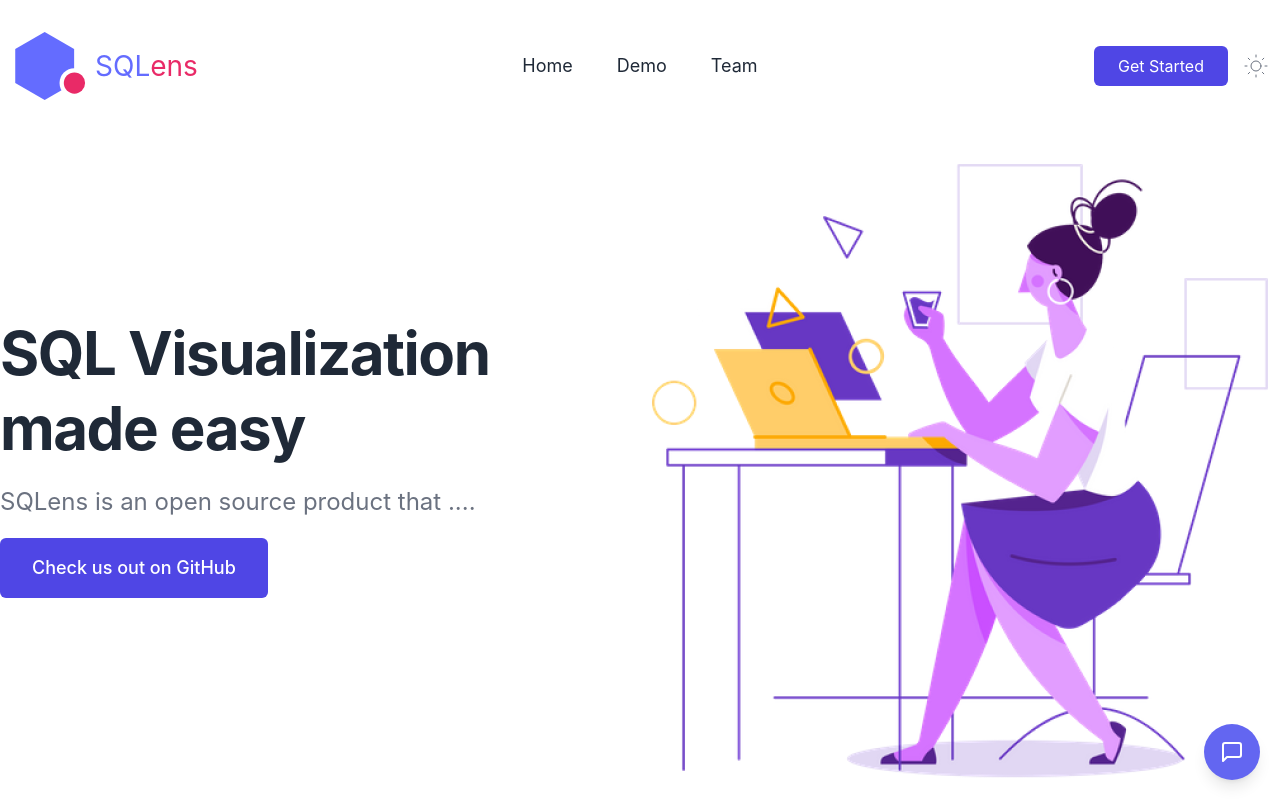
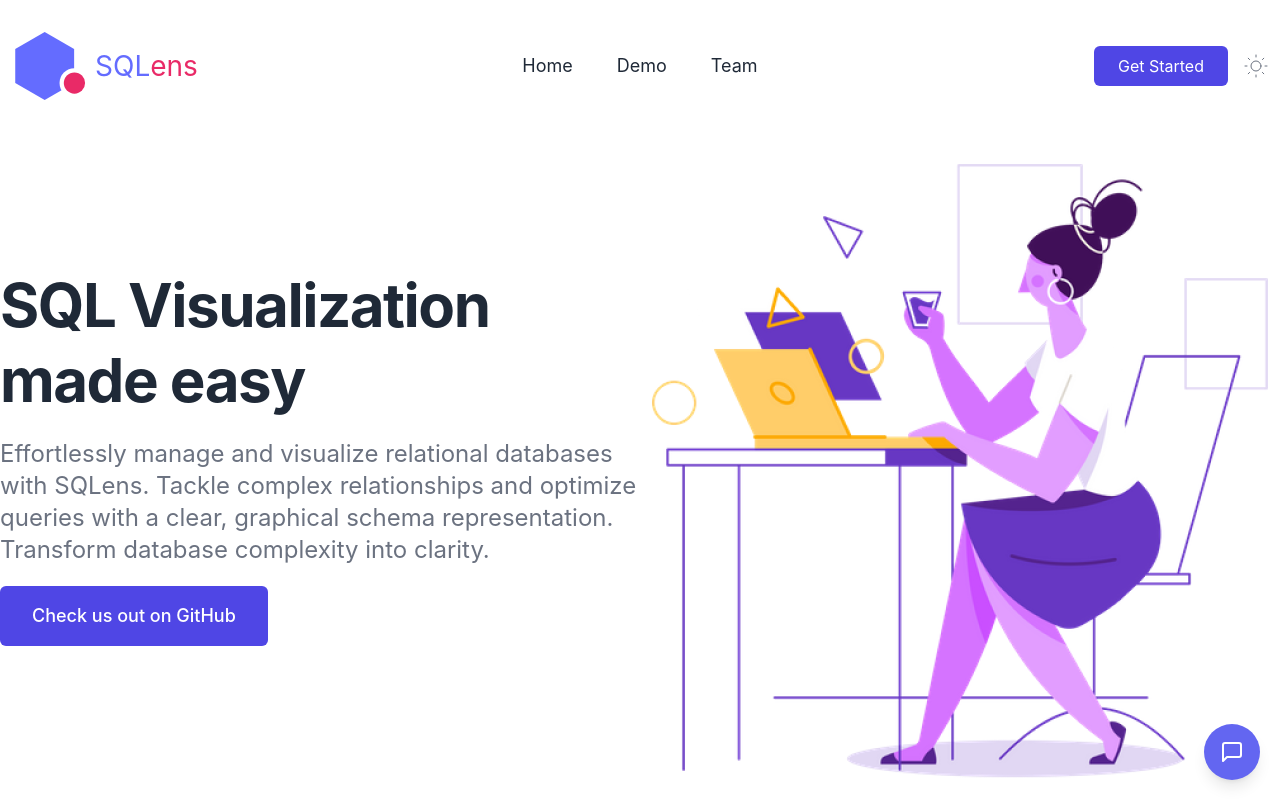
Before and after one commit to SQLens/Launch, a Next.js app: page / in a window 1280 px wide. Shown: the top 800 px of the page. Built offline with nearby package versions, Linux system fonts and the light colour scheme.

Commit message:
updates landing copy, breaks for formatting

```diff
--- a/components/hero.js
+++ b/components/hero.js
@@ -9,10 +9,10 @@ const Hero = () => {
         <div className="flex items-center w-full lg:w-1/2">
           <div className="max-w-2xl mb-8">
             <h1 className="text-4xl font-bold leading-snug tracking-tight text-gray-800 lg:text-4xl lg:leading-tight xl:text-6xl xl:leading-tight dark:text-white">
-              SQL Visualization made easy
+              SQL Visualization <br></br>made easy
             </h1>
             <p className="py-5 text-xl leading-normal text-gray-500 lg:text-xl xl:text-2xl dark:text-gray-300">
-              SQLens is an open source product that ....
+            Effortlessly manage and visualize relational databases with SQLens. Tackle complex relationships and optimize queries with a clear, graphical schema representation. <br></br>Transform database complexity into clarity.
             </p>
 
             <div className="flex flex-col items-start space-y-3 sm:space-x-4 sm:space-y-0 sm:items-center sm:flex-row">
```
